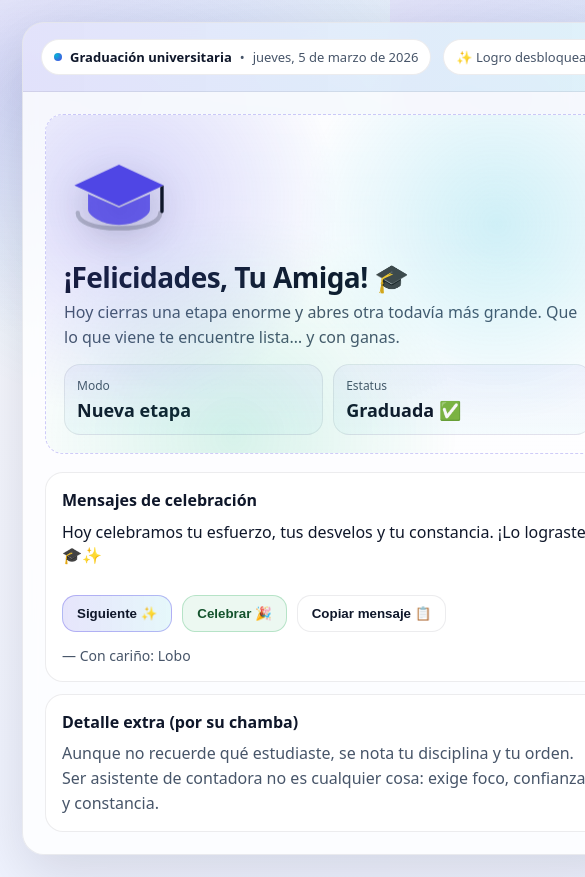
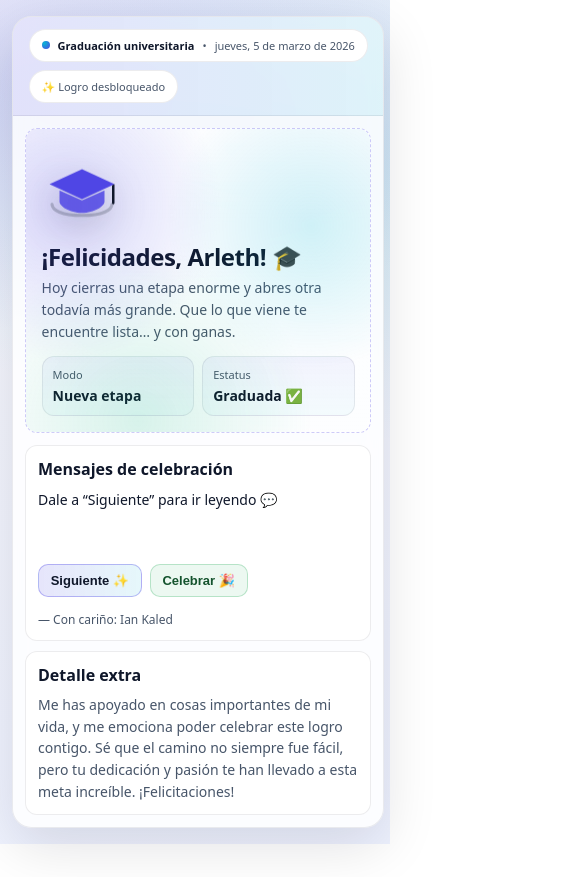
Before and after one commit to THDelak/arleth, a plain HTML site: page index.html in a window 390 px wide. Shown: the top 877 px of the page, 585 px wide, since content can reach past the window. After the commit the page ends 844 px from the top, so only its background shows below. Drawn offline with Linux system fonts and the light colour scheme.

Commit message:
Ajustar estilos responsivos y mejorar el contenido del mensaje de graduación

```diff
--- a/index.html
+++ b/index.html
@@ -25,14 +25,14 @@
         radial-gradient(900px 450px at 15% 10%, rgba(79,70,229,.18), transparent 55%),
         radial-gradient(900px 500px at 85% 20%, rgba(6,182,212,.14), transparent 55%),
         linear-gradient(165deg, var(--bgA), var(--bgB));
-      padding:22px;
+      padding: clamp(12px, 3vw, 22px);
     }
 
     .wrap{width:min(820px, 100%); position:relative}
     .card{
       background: var(--card);
       border: 1px solid var(--stroke);
-      border-radius: 22px;
+      border-radius: clamp(14px, 5vw, 22px);
       box-shadow: 0 18px 55px rgba(2,6,23,.12);
       overflow:hidden;
       position:relative;
@@ -41,10 +41,11 @@
 
     /* top ribbon */
     .ribbon{
-      padding:16px 18px;
-      display:flex; align-items:center; justify-content:space-between; gap:12px;
+      padding: clamp(12px, 3vw, 16px) clamp(12px, 4vw, 18px);
+      display:flex; align-items:center; justify-content:space-between; gap:clamp(8px, 2vw, 12px);
       background: linear-gradient(90deg, rgba(79,70,229,.12), rgba(6,182,212,.10));
       border-bottom:1px solid var(--stroke);
+      flex-wrap: wrap;
     }
     .chip{
       display:inline-flex; align-items:center; gap:8px;
@@ -52,7 +53,7 @@
       border-radius:999px;
       background:#fff;
       border:1px solid var(--stroke);
-      font-size:13px;
+      font-size:clamp(11px, 2.5vw, 13px);
       color:var(--mut);
       white-space:nowrap;
     }
@@ -63,29 +64,32 @@
     }
 
     .content{
-      padding:22px;
+      padding: clamp(14px, 4vw, 22px);
       display:grid;
       grid-template-columns: 1.1fr .9fr;
-      gap:18px;
+      gap: clamp(12px, 3vw, 18px);
     }
 
     @media (max-width: 760px){
-      .content{grid-template-columns: 1fr}
+      .content{
+        grid-template-columns: 1fr;
+        padding: clamp(12px, 3vw, 18px);
+      }
     }
 
     h1{
       margin:0 0 8px;
-      font-size: clamp(28px, 4.2vw, 44px);
+      font-size: clamp(24px, 6vw, 44px);
       letter-spacing:-.02em;
       line-height:1.05;
     }
-    p{margin:0; color:var(--mut); line-height:1.55}
+    p{margin:0; color:var(--mut); line-height:1.55; font-size: clamp(14px, 2.2vw, 16px)}
 
     .hero{
       border:1px dashed rgba(79,70,229,.28);
       background: linear-gradient(180deg, rgba(255,255,255,.65), rgba(255,255,255,.35));
-      border-radius:18px;
-      padding:18px;
+      border-radius: clamp(12px, 3vw, 18px);
+      padding: clamp(14px, 4vw, 18px);
       position:relative;
       overflow:hidden;
     }
@@ -107,7 +111,8 @@
     }
 
     .cap{
-      width:110px; height:110px;
+      width: clamp(80px, 20vw, 110px);
+      height: clamp(80px, 20vw, 110px);
       margin:8px 0 12px;
       position:relative;
       display:grid; place-items:center;
@@ -118,47 +123,48 @@
       0%,100%{transform:translateY(0)}
       50%{transform:translateY(-6px)}
     }
-    .cap svg{width:110px;height:110px}
+    .cap svg{width: 100%;height: 100%}
 
     .grid{
-      display:grid; gap:12px;
+      display:grid; gap: clamp(10px, 2.5vw, 12px);
       grid-template-columns: 1fr;
     }
     .panel{
       background:#fff;
       border:1px solid var(--stroke);
-      border-radius:18px;
-      padding:16px;
+      border-radius: clamp(12px, 3vw, 18px);
+      padding: clamp(12px, 3vw, 16px);
     }
     .kpi{
-      display:grid; grid-template-columns: 1fr 1fr; gap:10px;
+      display:grid; grid-template-columns: 1fr 1fr; gap: clamp(8px, 2vw, 10px);
       margin-top:10px;
     }
     .tile{
       border:1px solid var(--stroke);
-      border-radius:16px;
-      padding:12px;
+      border-radius: clamp(12px, 2.5vw, 16px);
+      padding: clamp(10px, 2.5vw, 12px);
       background: linear-gradient(180deg, rgba(79,70,229,.06), rgba(6,182,212,.04));
     }
-    .tile .label{font-size:12px;color:var(--mut)}
-    .tile .val{margin-top:4px;font-weight:800;font-size:18px}
+    .tile .label{font-size: clamp(11px, 2vw, 12px);color:var(--mut)}
+    .tile .val{margin-top:4px;font-weight:800;font-size: clamp(14px, 3.5vw, 18px)}
 
     .msg{
       margin-top:10px;
       min-height:62px;
       color:var(--ink);
-      font-size:16px;
+      font-size: clamp(14px, 2vw, 16px);
       line-height:1.45;
     }
-    .btns{display:flex;gap:10px;flex-wrap:wrap;margin-top:12px}
+    .btns{display:flex;gap: clamp(8px, 2vw, 10px);flex-wrap:wrap;margin-top:12px}
     button{
       cursor:pointer;
-      border-radius:14px;
+      border-radius: clamp(10px, 2.5vw, 14px);
       border:1px solid var(--stroke);
-      padding:10px 14px;
+      padding: clamp(8px, 2vw, 10px) clamp(10px, 3vw, 14px);
       background:#fff;
       color:var(--ink);
       font-weight:700;
+      font-size: clamp(13px, 2vw, 14px);
     }
     button.primary{
       border-color: rgba(79,70,229,.35);
@@ -171,7 +177,7 @@
     }
     .sig{
       margin-top:14px;
-      font-size:14px;
+      font-size: clamp(12px, 1.8vw, 14px);
       color:var(--mut);
     }
 
@@ -257,16 +263,15 @@
             <div class="btns">
               <button class="primary" id="next">Siguiente ✨</button>
               <button class="good" id="confetti">Celebrar 🎉</button>
-              <button id="copy">Copiar mensaje 📋</button>
             </div>
-            <div class="sig">— Con cariño: <span id="de">Lobo</span></div>
+            <div class="sig">— Con cariño: <span id="de">Ian Kaled</span></div>
           </div>
 
           <div class="panel">
-            <strong>Detalle extra (por su chamba)</strong>
+            <strong>Detalle extra</strong>
             <p style="margin-top:8px">
-              Aunque no recuerde qué estudiaste, se nota tu disciplina y tu orden.
-              Ser asistente de contadora no es cualquier cosa: exige foco, confianza y constancia.
+              Me has apoyado en cosas importantes de mi vida, y me emociona poder celebrar este logro contigo.
+              Sé que el camino no siempre fue fácil, pero tu dedicación y pasión te han llevado a esta meta increíble. ¡Felicitaciones!
             </p>
           </div>
         </div>
@@ -278,8 +283,8 @@
 
   <script>
     // ========= PERSONALIZA AQUÍ =========
-    const NOMBRE = "Tu Amiga";               // Ej: "Fer"
-    const FIRMA  = "Lobo";                  // Tu nombre/firma
+    const NOMBRE = "Arleth";               // Ej: "Fer"
+    const FIRMA  = "Ian Kaled";                  // Tu nombre/firma
     const TAG    = "Graduación universitaria";
     const MODO   = "Nueva etapa";
     const MENSAJES = [
```
